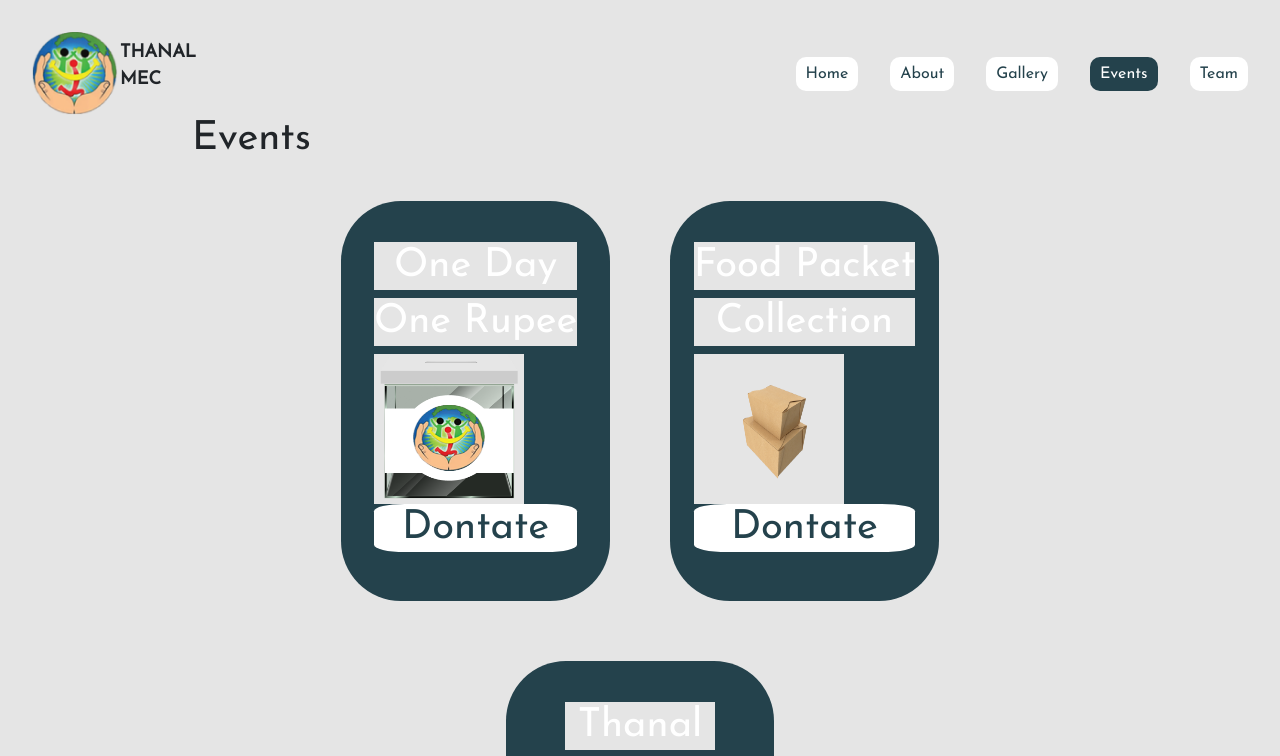
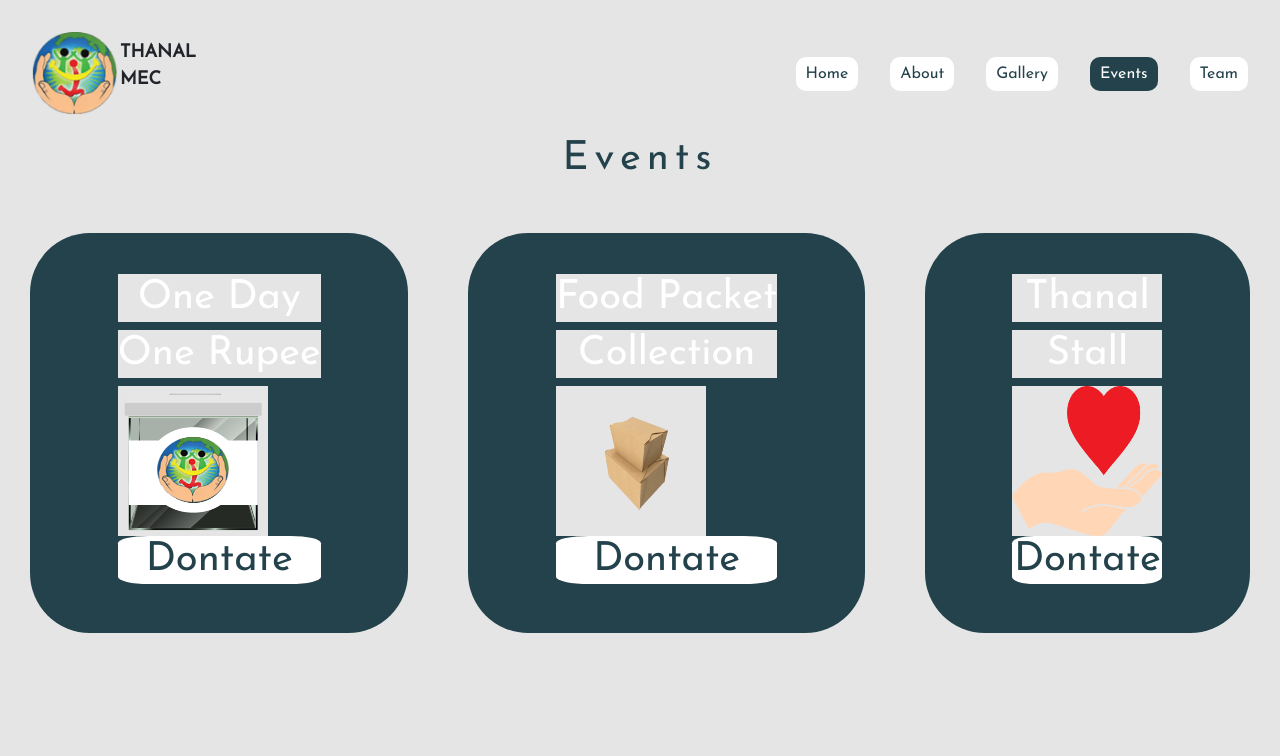
Before and after one commit to sreeramvin/mec-thanal, a React (Create React App) app: page /Events in a window 1280 px wide. Shown: the top 756 px of the page. Built offline with nearby package versions, Linux system fonts and the light colour scheme.

Commit message:
made changes in event page

```diff
--- a/src/Components/Home/Footer/Footer.js
+++ b/src/Components/Home/Footer/Footer.js
@@ -1,7 +1,7 @@
 import wave from'../../../Assets/Vectors.png';
 import './Footer.css';
 import togo from "../../../Assets/thanal.png";
-import {FaInstagram, FaFacebookF, FaLinkedin} from 'react-icons/fa'
+import {FaInstagram, FaFacebookF, FaLinkedin} from 'react-icons/fa';
 
 export default function Footer(){
     return(
--- a/src/Components/Home/Header/Header.js
+++ b/src/Components/Home/Header/Header.js
@@ -1,6 +1,6 @@
 import './Header.css'
 import LogoLarge from '../../../Assets/thanal.png'
-import frame from '../../../Assets/frame.png'
+
 export default function Header(){
     return(
         <div class="Header">
--- a/src/Pages/Events/Events.css
+++ b/src/Pages/Events/Events.css
@@ -1,15 +1,12 @@
 .events-header{
-    display: flex;
-    flex-flow: column wrap;
-    /* justify-content: center; */
-    align-content: center;
     font-family: Josefin Sans;
+    text-align: center;
 
 }
 .events{
     display: flex;
     flex-flow: row wrap;
-    width: 70%;
+    /* width: 100%; */
     justify-content: center;
 }
 .event{
@@ -17,7 +14,8 @@
     flex-flow: column wrap;
     justify-content: center;
     align-content: center;
-    width: 30%;
+    flex: 1 1 auto;
+    /* width: 30%; */
     background-color: #24424C;
     margin: 30px;
     color: #fff;
@@ -29,7 +27,7 @@
 .event img{
     width: 150px;
     height: 150px;
-    align-content: center;
+    text-align: center;
 }
 
 .event-donate{
--- a/src/Pages/Events/Events.js
+++ b/src/Pages/Events/Events.js
@@ -8,7 +8,7 @@
 export default function Events(){
     return(
         <div className="events-header">
-            <h1>Events</h1>
+            <h1 className="heading">Events</h1>
             <div className="events">
                 <div className="event">
                     <h1>One Day</h1>
--- a/src/Pages/Gallery/Gallery.css
+++ b/src/Pages/Gallery/Gallery.css
@@ -8,7 +8,7 @@
     padding: 20px;
     flex-grow: 1;
 }
-.img{
+.images{
     width: 100%;
     border-radius: 3%;
     text-align: center;
--- a/src/Pages/Gallery/Gallery.js
+++ b/src/Pages/Gallery/Gallery.js
@@ -1,5 +1,5 @@
 import './Gallery.css';
-import img from '../../Assets/images.jpeg';
+import imgg from '../../Assets/images.jpeg';
 export default function Gallery(){
     return(
         <div>
@@ -7,22 +7,22 @@
             <div className="gallery">
             <div className="flex">
                 <div className="box one ">
-                    <img src={ img } alt="Gallery Image" className="img" />
+                    <img src={ imgg } alt="Gallery " className="images" />
                 </div>
                 <div className="box two ">
-                    <img src={ img } alt="Gallery Image" className="img" />
+                    <img src={ imgg } alt="Gallery " className="images" />
                 </div>
                 <div className="box three ">
-                    <img src={ img } alt="Gallery Image" className="img" />
+                    <img src={ imgg } alt="Gallery" className="images" />
                 </div>
                 <div className="box one ">
-                    <img src={ img } alt="Gallery Image" className="img" />
+                    <img src={ imgg } alt="Gallery " className="images" />
                 </div>
                 <div className="box two ">
-                    <img src={ img } alt="Gallery Image" className="img" />
+                    <img src={ imgg } alt="Gallery " className="images" />
                 </div>
                 <div className="box three ">
-                    <img src={ img } alt="Gallery Image" className="img" />
+                    <img src={ imgg } alt="Gallery" className="images" />
                 </div>
             </div>
             </div>
```
